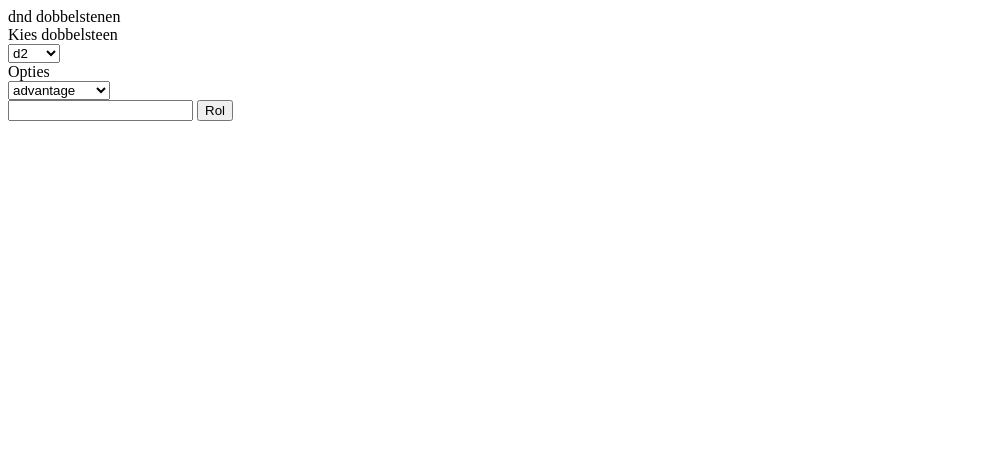
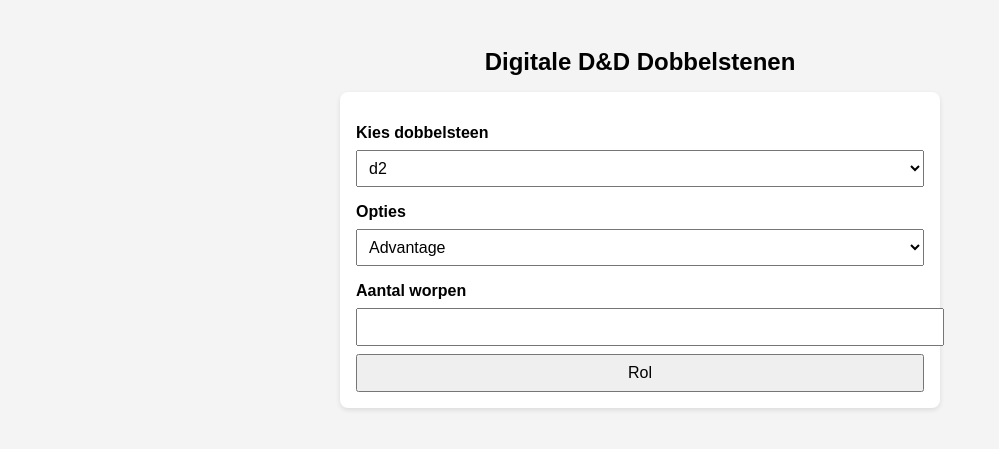
Before and after one commit to Rafaelorr/dnd_dice_website, a Flask app: page / in a window 1280 px wide. Shown: the top 449 px of the page, without its empty margins (0-999 px from the left). Run offline with Flask 3, Linux system fonts and the light colour scheme.

Commit message:
redesign home.html

```diff
--- a/templates/home.html
+++ b/templates/home.html
@@ -3,14 +3,15 @@
 <head>
     <meta charset="UTF-8">
     <meta name="viewport" content="width=device-width, initial-scale=1.0">
-    <link rel="shortcut icon" href="favicon.ico" type="image/x-icon">
-    <title>Digtaal dnd dobbelstenen</title>
+    <title>Digitale D&D Dobbelstenen</title>
+    <link rel="shortcut icon" href="/static/favicon.ico" type="image/x-icon">
+    <link rel="stylesheet" href="/static/home.css">
 </head>
 <body>
-    <header>dnd dobbelstenen</header>
-    <form action="http://192.168.76.202:5000/" method="post">
-        <label for="dice">Kies dobbelsteen</label> <br>
+    <header>Digitale D&D Dobbelstenen</header>
 
+    <form action="/" method="post">
+        <label for="dice">Kies dobbelsteen</label>
         <select id="dice" name="dice" required>
             <option value="2">d2</option>
             <option value="4">d4</option>
@@ -20,19 +21,23 @@
             <option value="12">d12</option>
             <option value="20">d20</option>
             <option value="100">d100</option>
-        </select> <br>
+        </select>
 
-        <label for="extra">Opties</label> <br>
+        <label for="extra">Opties</label>
+        <select id="extra" name="extra" required>
+            <option value="advantage">Advantage</option>
+            <option value="normal">Normaal</option>
+            <option value="disadvantage">Disadvantage</option>
+        </select>
 
-        <select id="extra" name="extra" required>
-            <option value="advantage">advantage</option>
-            <option value="normal">normaal</option>
-            <option value="disadvantage">disadvantage</option>
-        </select> <br>
+        <label for="aantal">Aantal worpen</label>
+        <input type="number" id="aantal" name="aantal" required min="1" max="15">
 
-        <input type="number" name="aantal" required minlength="1" min="1" maxlength="15">
         <button type="submit">Rol</button>
-        <p>{{resulaat}}</p>
+
+        {% if resulaat %}
+            <p>Resultaat: {{ resulaat }}</p>
+        {% endif %}
     </form>
 </body>
 </html>
```
